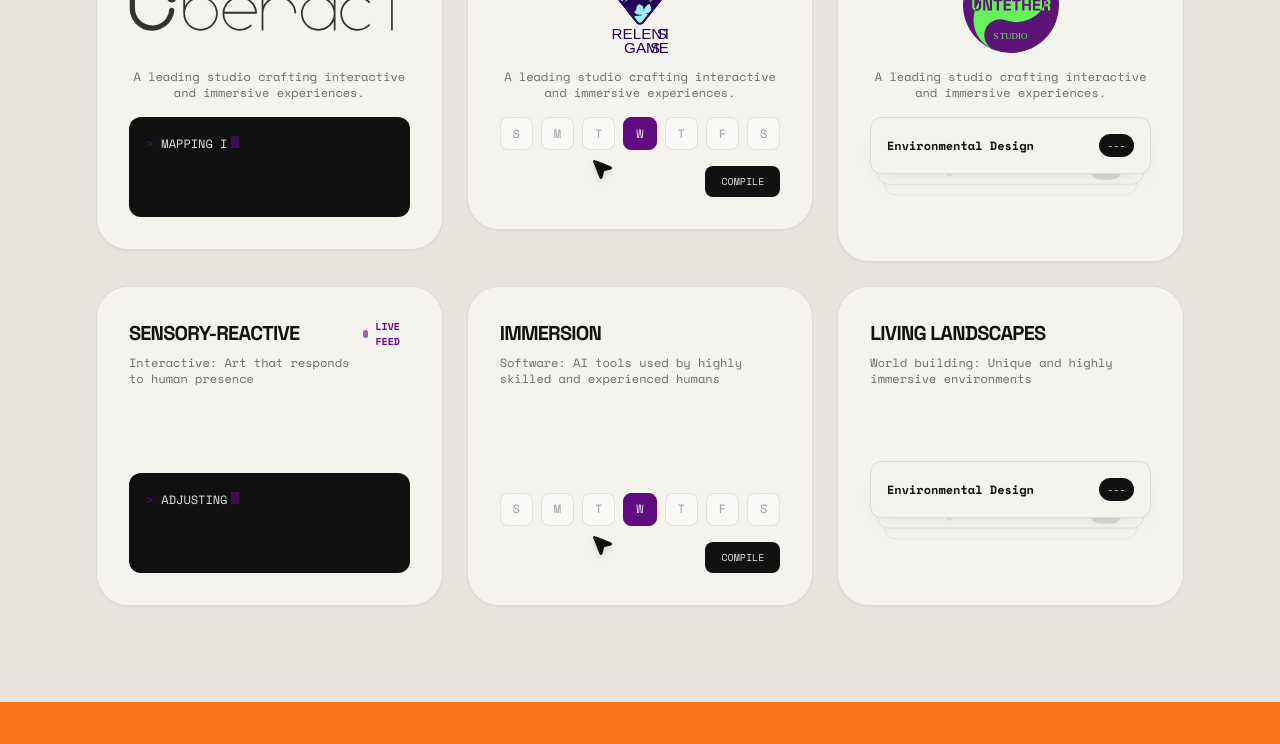
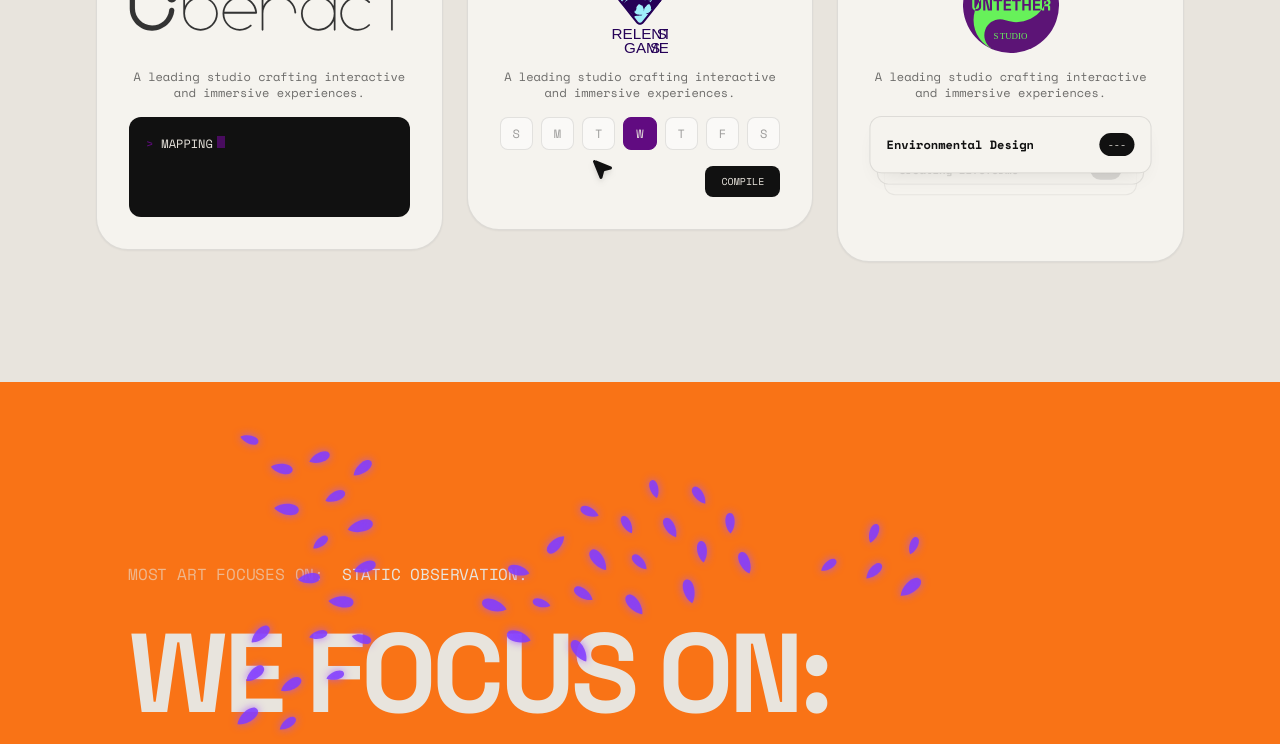
Before and after one commit to untether-group/untether-group-website, a React (Vite) app: page / in a window 1280 px wide. Shown: the part 1180-1924 px from the top of the page. Built offline with nearby package versions, Linux system fonts and the light colour scheme; no server answers.

Commit message:
Update Companies.jsx

```diff
--- a/src/components/Companies.jsx
+++ b/src/components/Companies.jsx
@@ -45,18 +45,6 @@ const Shuffler = () => {
   );
 };
 
-const ShufflerCard = () => (
-  <div className="relative w-full h-[320px] bg-surface border border-dark/10 rounded-[2rem] shadow-sm p-8 flex flex-col justify-between overflow-hidden">
-    <div className="z-20">
-      <h3 className="font-sans font-bold text-xl uppercase tracking-tighter">Living Landscapes</h3>
-      <p className="font-mono text-xs text-dark/60 mt-2">World building: Unique and highly immersive environments</p>
-    </div>
-    <div className="mt-auto">
-      <Shuffler />
-    </div>
-  </div>
-);
-
 const TypewriterTerminal = ({ messages }) => {
   const [text, setText] = useState('');
   const [msgIndex, setMsgIndex] = useState(0);
@@ -86,34 +74,6 @@ const TypewriterTerminal = ({ messages }) => {
         {text}
         <span className="inline-block w-2 h-3 bg-accent ml-1 animate-pulse"></span>
       </p>
-    </div>
-  );
-};
-
-const TypewriterCard = () => {
-  const messages = [
-    "INITIALIZING SENSORS...",
-    "DETECTING PRESENCE...",
-    "ADJUSTING LIGHT LEVELS...",
-    "ENVIRONMENT SYNCED."
-  ];
-
-  return (
-    <div className="relative w-full h-[320px] bg-surface border border-dark/10 rounded-[2rem] shadow-sm p-8 flex flex-col">
-      <div className="flex justify-between items-start z-20">
-        <div>
-          <h3 className="font-sans font-bold text-xl uppercase tracking-tighter">Sensory-Reactive</h3>
-          <p className="font-mono text-xs text-dark/60 mt-2">Interactive: Art that responds to human presence</p>
-        </div>
-        <div className="flex items-center gap-2">
-          <div className="w-2 h-2 rounded-full bg-accent animate-pulse"></div>
-          <span className="font-mono text-[10px] uppercase font-bold text-accent">Live Feed</span>
-        </div>
-      </div>
-
-      <div className="mt-auto">
-        <TypewriterTerminal messages={messages} />
-      </div>
     </div>
   );
 };
@@ -213,18 +173,6 @@ const Scheduler = () => {
   );
 };
 
-const SchedulerCard = () => (
-  <div className="relative w-full h-[320px] bg-surface border border-dark/10 rounded-[2rem] shadow-sm p-8 flex flex-col">
-    <div className="z-20">
-      <h3 className="font-sans font-bold text-xl uppercase tracking-tighter">Immersion</h3>
-      <p className="font-mono text-xs text-dark/60 mt-2">Software: AI tools used by highly skilled and experienced humans</p>
-    </div>
-    <div className="mt-auto">
-      <Scheduler />
-    </div>
-  </div>
-);
-
 const RelentlessGamesCard = () => (
   <div className="bg-surface border border-dark/10 rounded-[2rem] shadow-sm p-8 flex flex-col items-center justify-center">
     <div className="h-24 w-full flex items-center justify-center">
@@ -304,17 +252,6 @@ export default function Companies() {
         </div>
       </div>
 
-      <div className="grid grid-cols-1 md:grid-cols-2 lg:grid-cols-3 gap-6">
-        <div className="feature-card">
-          <TypewriterCard />
-        </div>
-        <div className="feature-card">
-          <SchedulerCard />
-        </div>
-        <div className="feature-card">
-          <ShufflerCard />
-        </div>
-      </div>
     </section>
   );
 }
```
